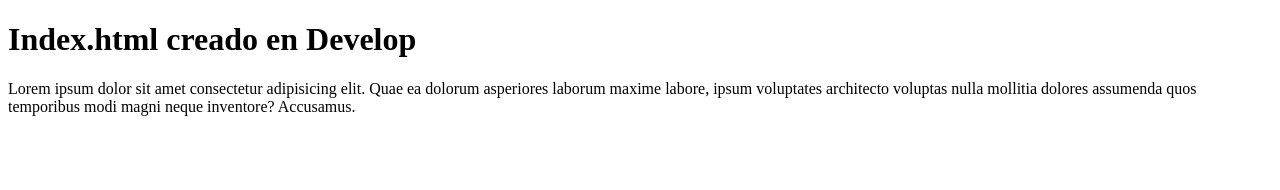
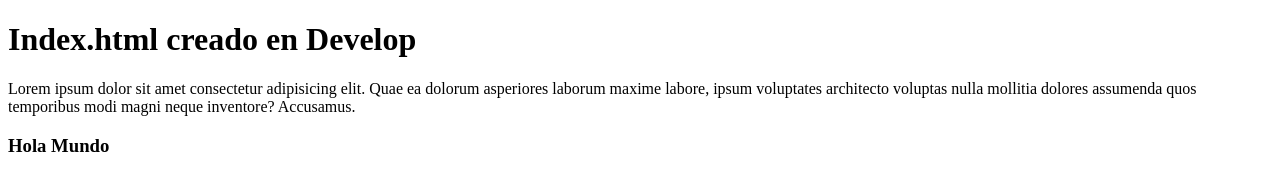
Before and after one commit to danielsquinteros/nivelacion, a plain HTML site: page index.html in a window 1280 px wide. Drawn offline with Linux system fonts and the light colour scheme.

Commit message:
feat: add hola mundo and test.js

```diff
--- a/index.html
+++ b/index.html
@@ -12,5 +12,8 @@
         Index.html creado en Develop
     </h1>
     <p>Lorem ipsum dolor sit amet consectetur adipisicing elit. Quae ea dolorum asperiores laborum maxime labore, ipsum voluptates architecto voluptas nulla mollitia dolores assumenda quos temporibus modi magni neque inventore? Accusamus.</p>
+    <h3>
+        Hola Mundo
+    </h3>
 </body>
 </html>
--- /dev/null
+++ b/test.js
@@ -0,0 +1 @@
+console.log("test")
```
